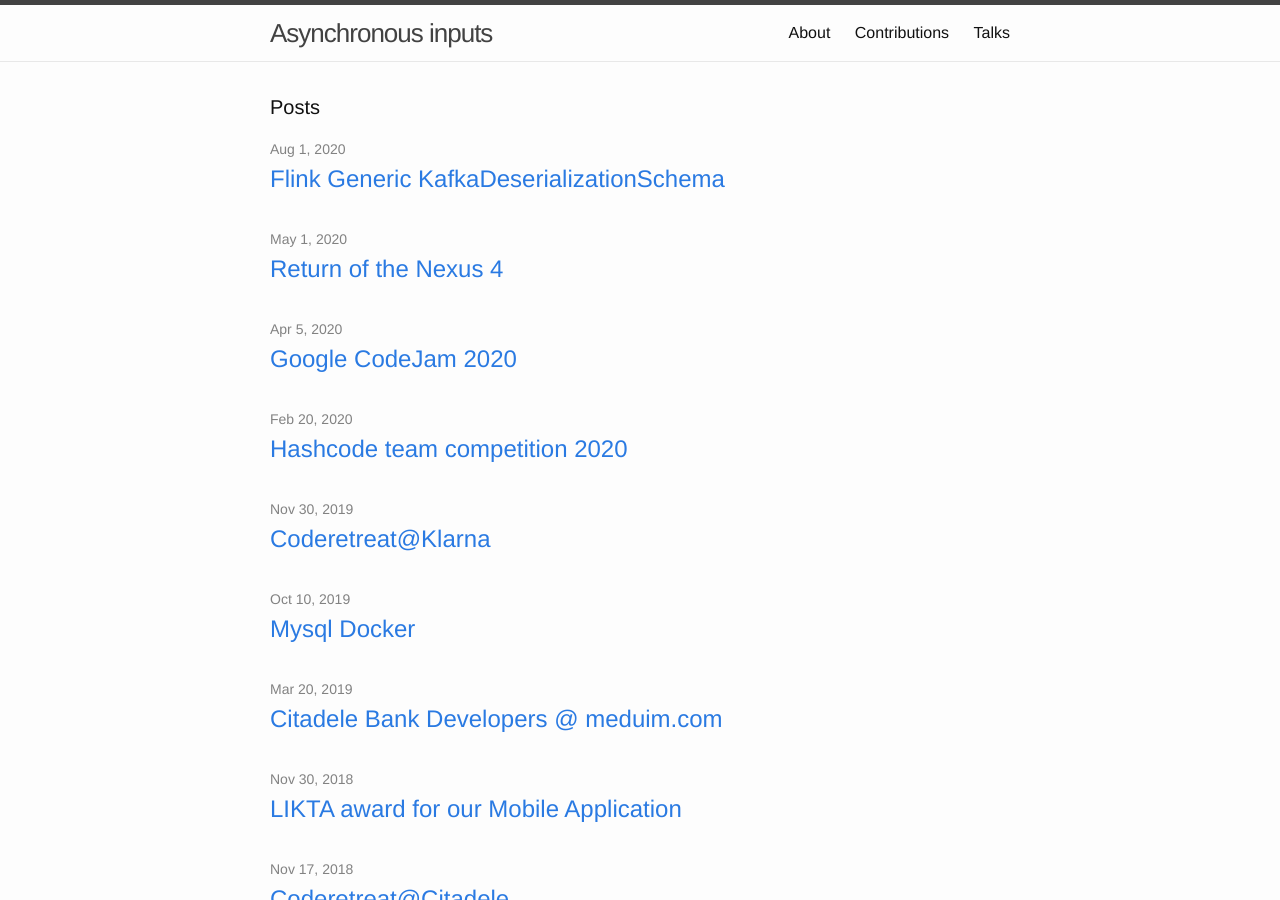
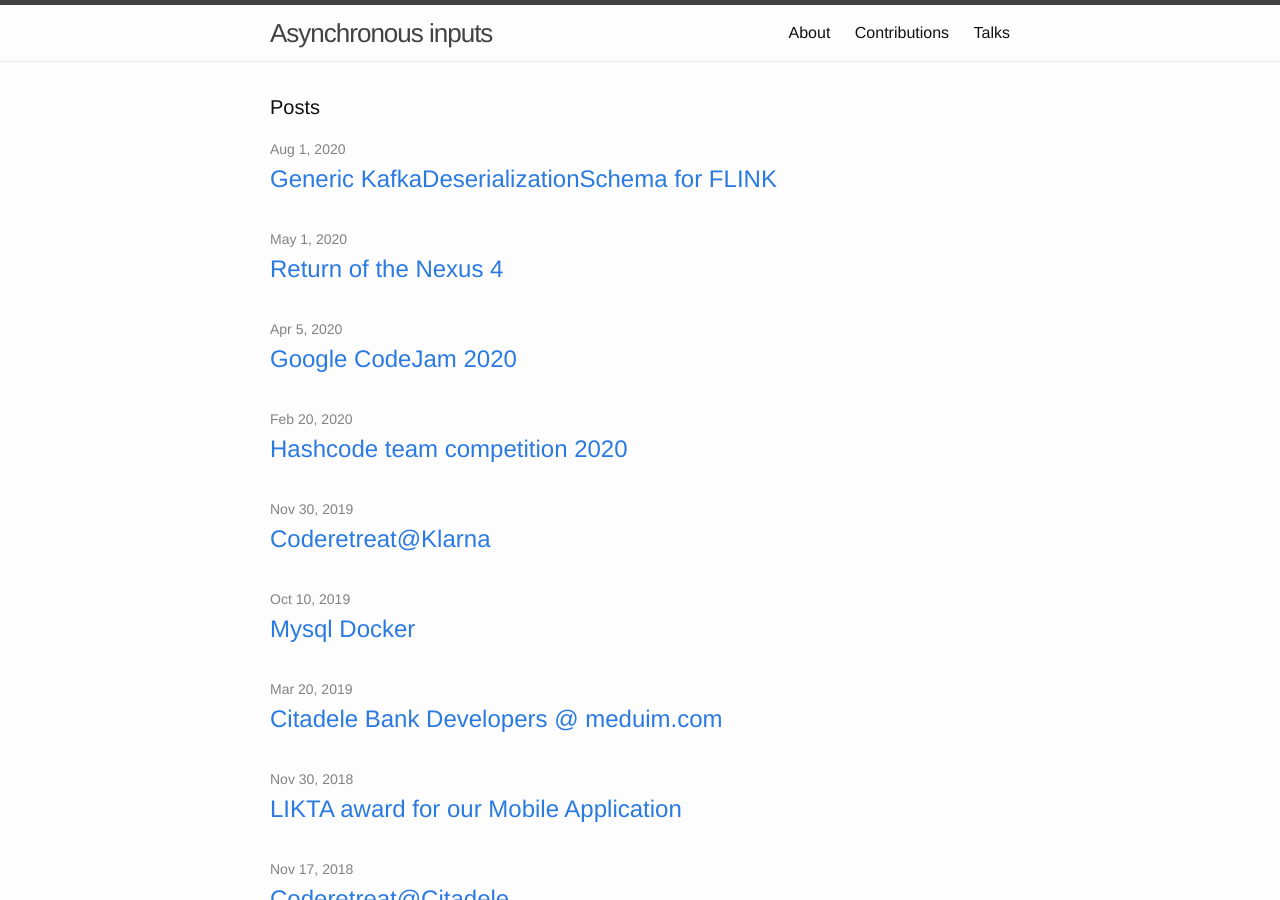
Before and after one commit to rk13/rk13.github.io, a Jekyll site: the page built from index.html, in a window 1280 px wide and 900 px high. Built offline with Jekyll 4.4.1, drawn with Linux system fonts in a browser that asks for light colours; Markdown is read by kramdown in place of the engine named in the settings.

Commit message:
Fix generic-kafka-deserializationdchema

```diff
--- a/_posts/2020-08-01-flink-generic-kafka-deserializationdchema.markdown
+++ b/_posts/2020-08-01-flink-generic-kafka-deserializationdchema.markdown
@@ -1,18 +1,19 @@
 ---
 layout: post
-title:  "Flink Generic KafkaDeserializationSchema"
+title:  "Generic KafkaDeserializationSchema for FLINK"
 date:   2020-08-01 01:00:00
 ---
 
 ![stream of events](/resources/fabrizio-chiagano-YhnODmrg8hY-unsplash.jpg)
+<span align="center">Photo by <a href="https://unsplash.com/@fabriziochiagano?utm_source=unsplash&amp;utm_medium=referral&amp;utm_content=creditCopyText">Fabrizio Chiagano</a> on <a href="https://unsplash.com/s/photos/digital?utm_source=unsplash&amp;utm_medium=referral&amp;utm_content=creditCopyText">Unsplash</a></span>
 
-<span>Photo by <a href="https://unsplash.com/@fabriziochiagano?utm_source=unsplash&amp;utm_medium=referral&amp;utm_content=creditCopyText">Fabrizio Chiagano</a> on <a href="https://unsplash.com/s/photos/digital?utm_source=unsplash&amp;utm_medium=referral&amp;utm_content=creditCopyText">Unsplash</a></span>
 
 # Stream processing and Apache Kafka
 
 Stream processing and [Apache Kafka](https://kafka.apache.org/) is Klarna's essential piece of infrastructure that enables engineering [data-driven culture](https://www.forbes.com/sites/forbestechcouncil/2020/01/22/why-a-data-driven-culture-matters-and-how-to-get-there/) and the ability to move forward with our new projects quickly.
 
 At Klarna decision services, we rely heavily on Kafka to process millions of data points streaming to us every day. We need to be able to provide easy to use ad-hoc analytics, aggregate these data points as they stream into our systems and also run arbitrary transformations to compute features and variables used later in the decisioning process, alert events and anomalies.
+
 
 # Apache Flink and AWS Kinesis Data Analytics
 
@@ -29,6 +30,7 @@ It is an AWS managed runtime environment for Apache Flink applications. Since th
 - treats batch data sources and streaming data sources same way, so we can use the same implementation for backfill and streaming parts of our pipeline
 - low latency computations with autoscaling options by AWS Kinesis Data Analytics
 - Java-based on out-of-the-box integration with [Apache Kafka](https://kafka.apache.org/), [Kinesis Data Streams](https://aws.amazon.com/kinesis/data-streams/) and [Apache Avro](http://avro.apache.org/).
+
 
 # Flink connector for Kafka
 
@@ -118,7 +120,7 @@ class GenericKafkaDeserializationSchema implements KafkaDeserializationSchema<Ge
 You should strongly consider using Schema Registry Client with client-side caching, e.g.[CachedSchemaRegistryClient](https://github.com/confluentinc/schema-registry/blob/master/client/src/main/java/io/confluent/kafka/schemaregistry/client/CachedSchemaRegistryClient.java.
 
 Also, be aware of potential internal optimizations for `KafkaAvroDeserializer` related to caching `DatumReader` instances (version not yet released at the moment) fixed in the scope of
-https://github.com/confluentinc/schema-registry/issues/1515. The actual gains from the fix vary somewhat based on hardware and Java version used but are generally [between ~3x and ~8x](https://github.com/confluentinc/schema-registry/issues/1515#issue-646876399). The cause is expensive DatumReader and DatumWriter objects being instantiated per record serialized or deserialized due to a lack of caching. The result is a lot of wasted CPU resources as well as potentially capping pipeline throughput.
+[https://github.com/confluentinc/schema-registry/issues/1515]. The actual gains from the fix vary somewhat based on hardware and Java version used but are generally [between ~3x and ~8x](https://github.com/confluentinc/schema-registry/issues/1515#issue-646876399). The cause is expensive DatumReader and DatumWriter objects being instantiated per record serialized or deserialized due to a lack of caching. The result is a lot of wasted CPU resources as well as potentially capping pipeline throughput.
 
 # Conclusion
 * Flink provides good out-of-box primitives to work with Kafka and Avro
```
